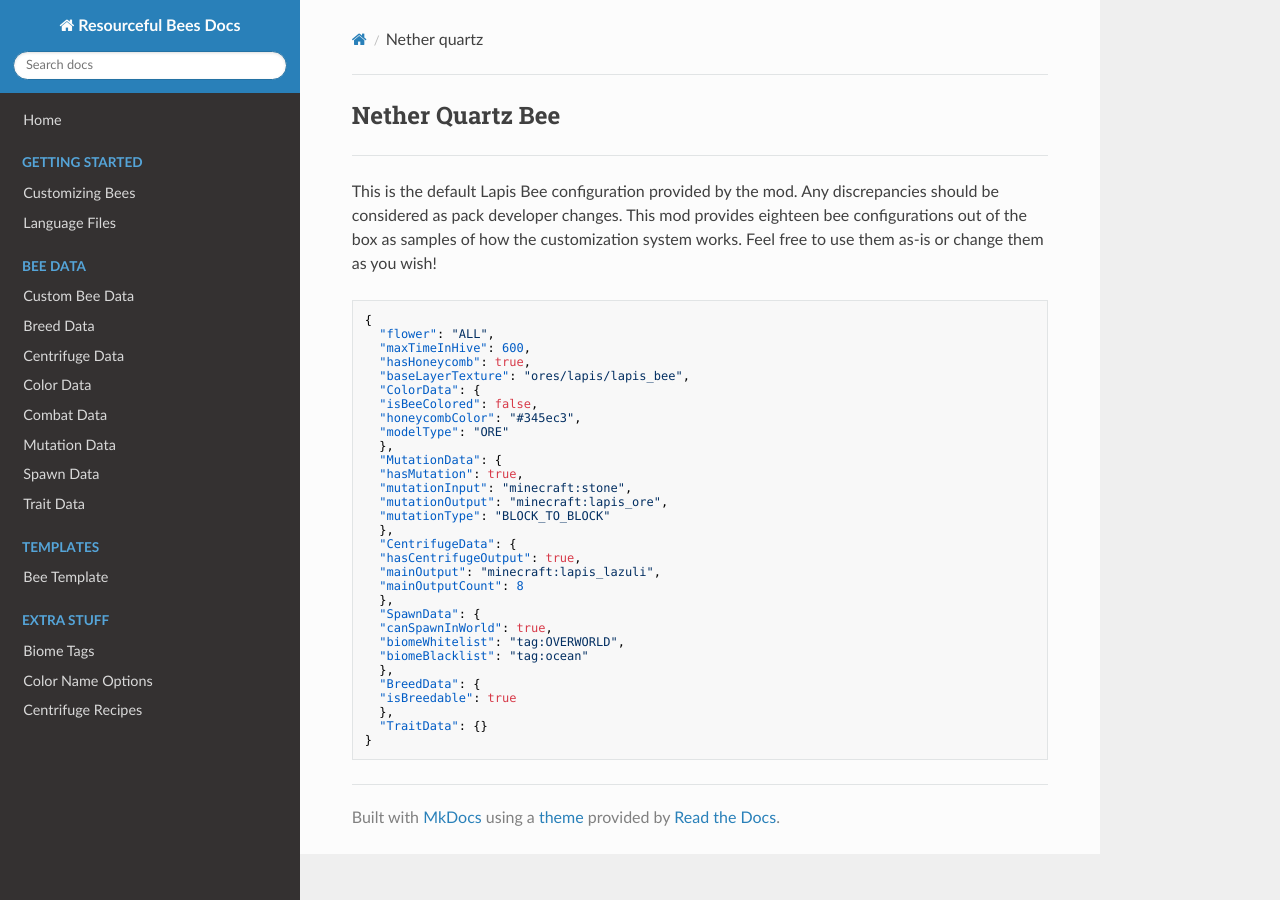
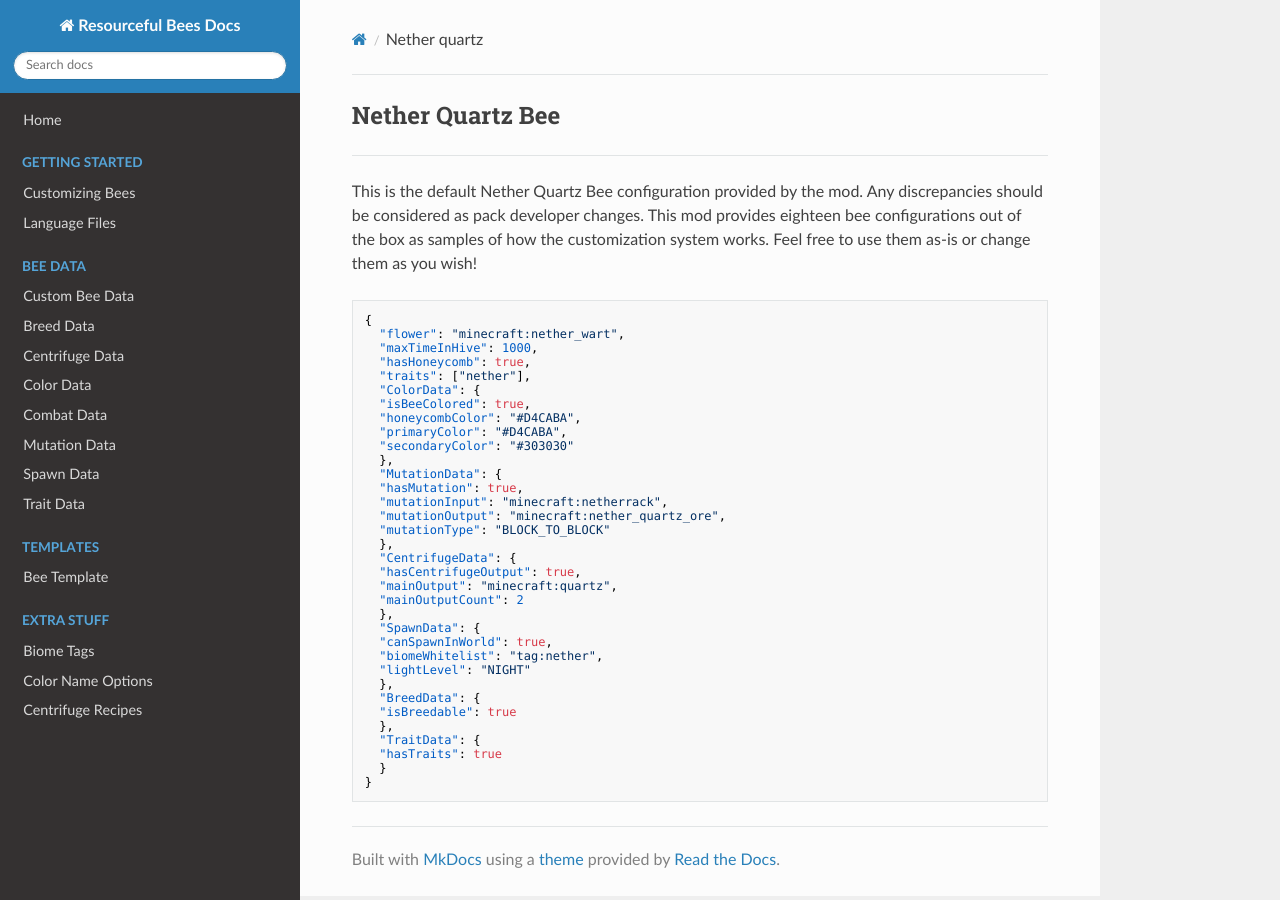
Before and after one commit to Team-Resourceful/ResourcefulBeesDocs, an MkDocs documentation site: the page built from docs/default_bees/nether_quartz.md, in a window 1280 px wide. Built offline with MkDocs 1.6.1, drawn with Linux system fonts in a browser that asks for light colours; nearby versions of some CDN libraries.

Commit message:
docs/default_bees/nether_quartz.md updated from https://stackedit.io/

````diff
--- a/docs/default_bees/nether_quartz.md
+++ b/docs/default_bees/nether_quartz.md
@@ -1,40 +1,43 @@
 ## **Nether Quartz Bee**
 ***
-This is the default Lapis Bee configuration provided by the mod. Any discrepancies should be considered as pack developer changes. This mod provides eighteen bee configurations out of the box as samples of how the customization system works. Feel free to use them as-is or change them as you wish!
+This is the default Nether Quartz Bee configuration provided by the mod. Any discrepancies should be considered as pack developer changes. This mod provides eighteen bee configurations out of the box as samples of how the customization system works. Feel free to use them as-is or change them as you wish!
 
 ```json
 {
-  "flower": "ALL",
-  "maxTimeInHive": 600,
+  "flower": "minecraft:nether_wart",
+  "maxTimeInHive": 1000,
   "hasHoneycomb": true,
-  "baseLayerTexture": "ores/lapis/lapis_bee",
+  "traits": ["nether"],
   "ColorData": {
-  "isBeeColored": false,
-  "honeycombColor": "#345ec3",
-  "modelType": "ORE"
+  "isBeeColored": true,
+  "honeycombColor": "#D4CABA",
+  "primaryColor": "#D4CABA",
+  "secondaryColor": "#303030"
   },
   "MutationData": {
   "hasMutation": true,
-  "mutationInput": "minecraft:stone",
-  "mutationOutput": "minecraft:lapis_ore",
+  "mutationInput": "minecraft:netherrack",
+  "mutationOutput": "minecraft:nether_quartz_ore",
   "mutationType": "BLOCK_TO_BLOCK"
   },
   "CentrifugeData": {
   "hasCentrifugeOutput": true,
-  "mainOutput": "minecraft:lapis_lazuli",
-  "mainOutputCount": 8
+  "mainOutput": "minecraft:quartz",
+  "mainOutputCount": 2
   },
   "SpawnData": {
   "canSpawnInWorld": true,
-  "biomeWhitelist": "tag:OVERWORLD",
-  "biomeBlacklist": "tag:ocean"
+  "biomeWhitelist": "tag:nether",
+  "lightLevel": "NIGHT"
   },
   "BreedData": {
   "isBreedable": true
   },
-  "TraitData": {}
+  "TraitData": {
+  "hasTraits": true
+  }
 }
 ```
 <!--stackedit_data:
-eyJoaXN0b3J5IjpbMTk0NjE4MTU1M119
+eyJoaXN0b3J5IjpbMTA0MDQwMDY5MF19
 -->
````
